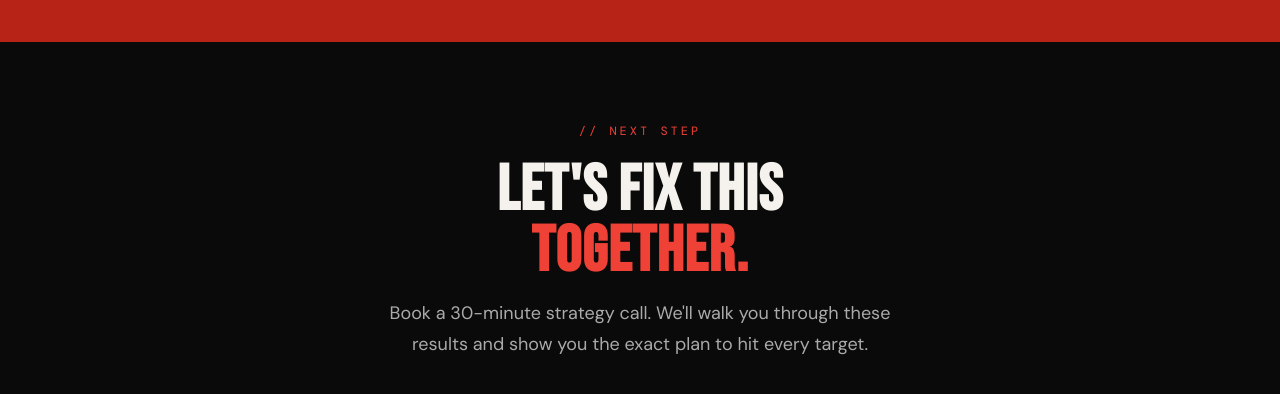
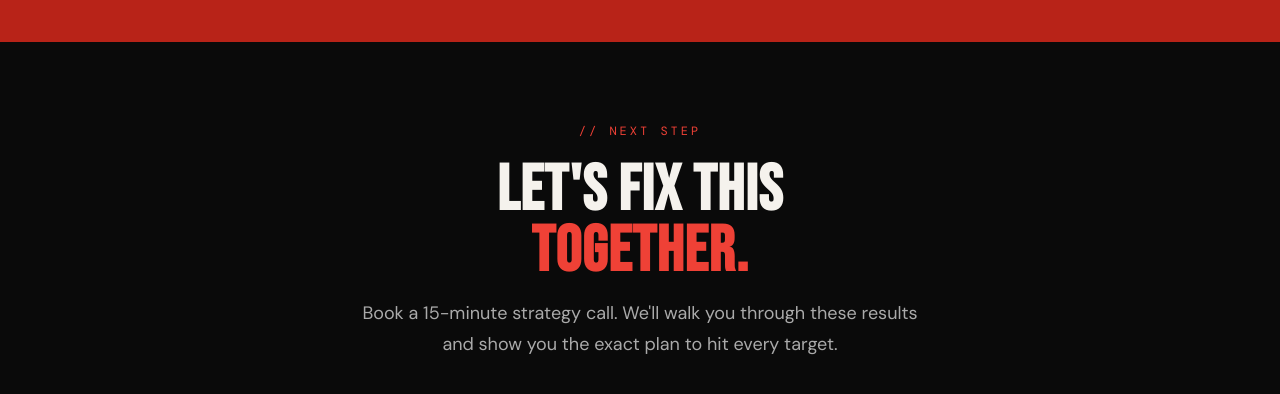
Before and after one commit to krzysztofson/subsec, a website: page results.html in a window 1280 px wide. Shown: the part 4622-5016 px from the top of the page. Drawn offline with nearby package versions, Linux system fonts and the light colour scheme; a script that the page names is missing.

Commit message:
15 min call

```diff
--- a/results.html
+++ b/results.html
@@ -943,7 +943,7 @@
       <section class="calendly-section" id="calendly">
         <div class="section-label">// Next step</div>
         <h2>LET'S FIX THIS<br /><span class="text-red">TOGETHER.</span></h2>
-        <p>Book a 30-minute strategy call. We'll walk you through these results and show you the exact plan to hit every target.</p>
+        <p>Book a 15-minute strategy call. We'll walk you through these results and show you the exact plan to hit every target.</p>
         <div class="calendly-embed-wrap">
           <div
             class="calendly-inline-widget"
```
